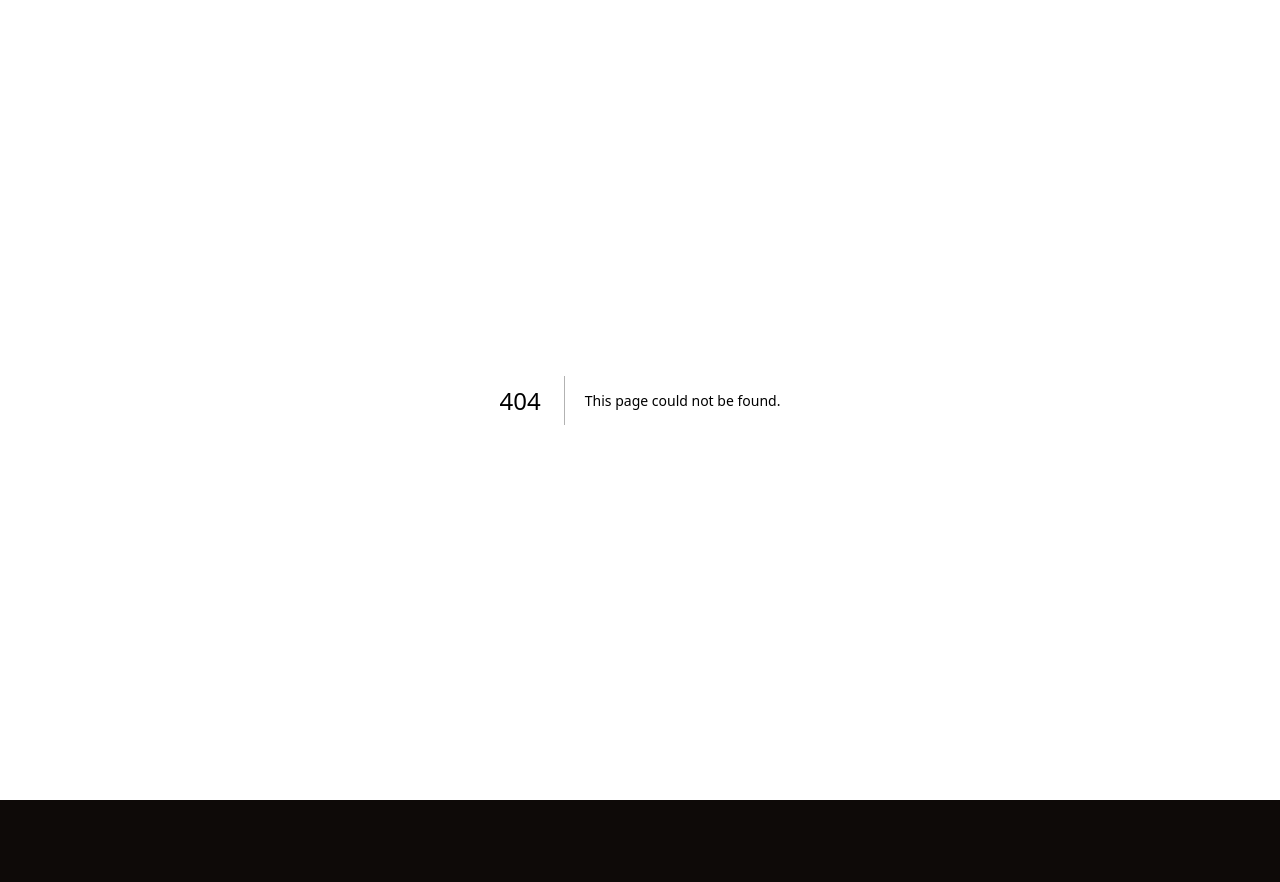
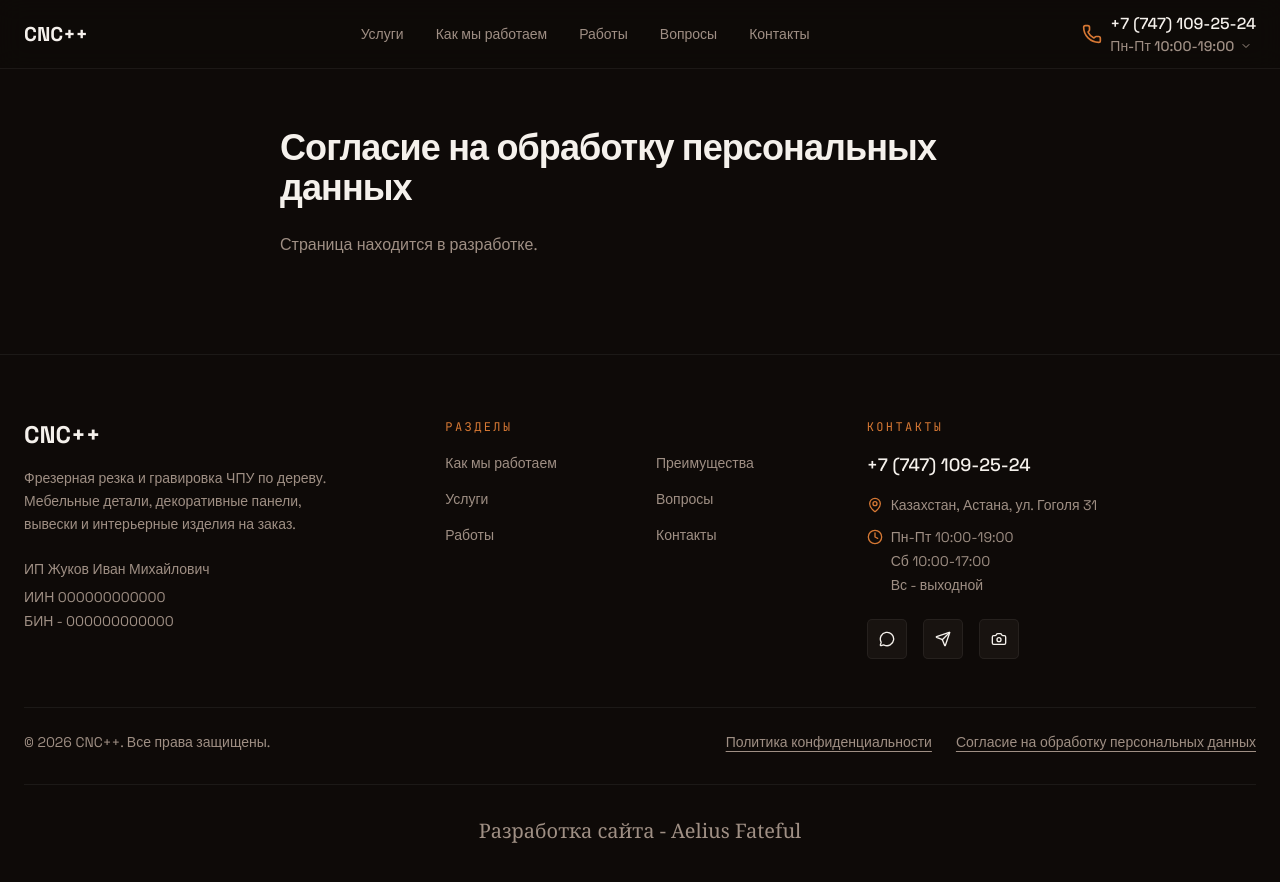
Before and after one commit to AeliusFateful/CNC2Plus-milling-services, a Next.js app: page /consent in a window 1280 px wide. Before the commit this address had no page. Shown: the top 882 px of the page. Before the commit the page ends 800 px from the top, so only its background shows below. Built offline with nearby package versions, Linux system fonts and the light colour scheme.

Commit message:
add consent page, fix paths

```diff
--- /dev/null
+++ b/app/consent/page.tsx
@@ -0,0 +1,24 @@
+import type { Metadata } from "next";
+import { SiteHeader } from "@/components/site/site-header";
+import { SiteFooter } from "@/components/site/site-footer";
+
+export const metadata: Metadata = {
+  title: "Согласие на обработку персональных данных - CNC++",
+};
+
+export default function PrivacyPage() {
+  return (
+    <>
+      <SiteHeader />
+      <main className="mx-auto max-w-3xl px-4 pb-24 pt-32 md:px-6">
+        <h1 className="text-3xl font-bold tracking-tight text-foreground md:text-4xl">
+          Согласие на обработку персональных данных
+        </h1>
+        <p className="mt-6 text-pretty leading-relaxed text-muted-foreground">
+          Страница находится в разработке.
+        </p>
+      </main>
+      <SiteFooter />
+    </>
+  );
+}
--- a/components/site/contact-section.tsx
+++ b/components/site/contact-section.tsx
@@ -9,7 +9,7 @@ export function ContactSection() {
     >
       <div className="absolute inset-0 opacity-20">
         <Image
-          src="/images/wood-texture.png"
+          src="./images/wood-texture.png"
           alt=""
           fill
           className="object-cover"
--- a/components/site/hero.tsx
+++ b/components/site/hero.tsx
@@ -17,7 +17,7 @@ export function Hero() {
     >
       <div className="absolute inset-0">
         <Image
-          src="/images/hero-cnc.png"
+          src="./images/hero-cnc.png"
           alt=""
           fill
           priority
--- a/components/site/site-footer.tsx
+++ b/components/site/site-footer.tsx
@@ -83,7 +83,7 @@ export function SiteFooter() {
               Политика конфиденциальности
             </a>
             <a
-              href="/privacy"
+              href="/consent"
               className="underline underline-offset-4 transition-colors hover:text-foreground"
             >
               Согласие на обработку персональных данных
--- a/lib/sections-data.ts
+++ b/lib/sections-data.ts
@@ -140,25 +140,25 @@ export type WorkItem = {
 
 export const works: readonly WorkItem[] = [
   {
-    src: "/images/work-panel.png",
+    src: "./images/work-panel.png",
     title: "Декоративная панель",
     tag: "Геометрический узор",
     className: "md:col-span-2 md:row-span-2",
   },
   {
-    src: "/images/work-sign.png",
+    src: "./images/work-sign.png",
     title: "Вывеска с подсветкой",
     tag: "Наружная реклама",
     className: "",
   },
   {
-    src: "/images/work-facade.png",
+    src: "./images/work-facade.png",
     title: "Мебельный фасад",
     tag: "Кухонный гарнитур",
     className: "",
   },
   {
-    src: "/images/work-partition.png",
+    src: "./images/work-partition.png",
     title: "Интерьерная перегородка",
     tag: "Ажурная резка",
     className: "md:col-span-2",
--- a/next.config.mjs
+++ b/next.config.mjs
@@ -1,14 +1,11 @@
 /** @type {import('next').NextConfig} */
 const isProd = process.env.NODE_ENV === "production";
 const nextConfig = {
-  typescript: {
-    ignoreBuildErrors: true,
-  },
   images: {
     unoptimized: true,
   },
-  basePath: isProd ? "/CNC2Plus-milling-services" : "",
-  assetPrefix: isProd ? "/CNC2Plus-milling-services/" : "",
+  basePath: isProd ? "/doverie-funeral-services" : "",
+  assetPrefix: isProd ? "/doverie-funeral-services/" : "",
   output: "export",
 };
 
```
